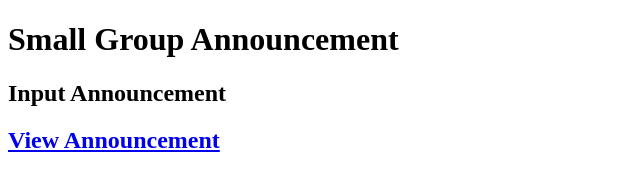
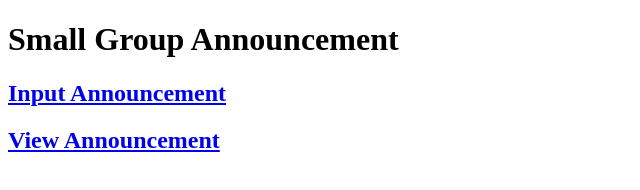
Before and after one commit to rosemeaddistrict/smallgroup4announcement, a plain HTML site: page index.html in a window 1280 px wide. Shown: the whole page, without its empty margins (0-640 px from the left). Drawn offline with Linux system fonts and the light colour scheme.

Commit message:
add link

```diff
--- a/index.html
+++ b/index.html
@@ -7,7 +7,7 @@
 </head>
 <body>
     <h1>Small Group Announcement</h1>
-    <h2>Input Announcement</h2>
+    <h2><a href="https://forms.gle/UnuWzGcStms9eATe9">Input Announcement</a></h2>
     <h2><a href="./view.html">View Announcement</a></h2>
 </body>
 </html>
```
